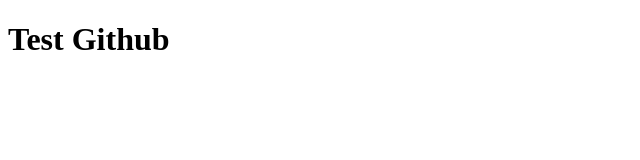
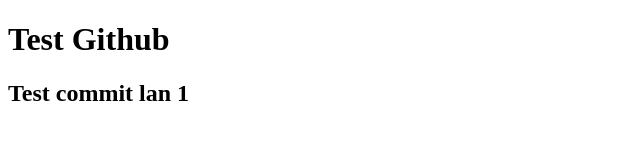
Before and after one commit to Ikypahlevi/test, a plain HTML site: page index.html in a window 1280 px wide. Shown: the whole page, without its empty margins (0-640 px from the left). Drawn offline with Linux system fonts and the light colour scheme.

Commit message:
sua doi lan 1

```diff
--- a/index.html
+++ b/index.html
@@ -7,5 +7,6 @@
   </head>
   <body>
     <h1>Test Github</h1>
+    <h2>Test commit lan 1</h2>
   </body>
 </html>
```
